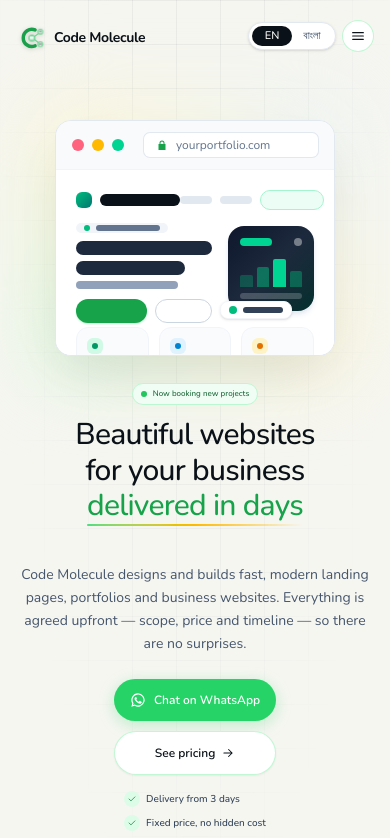
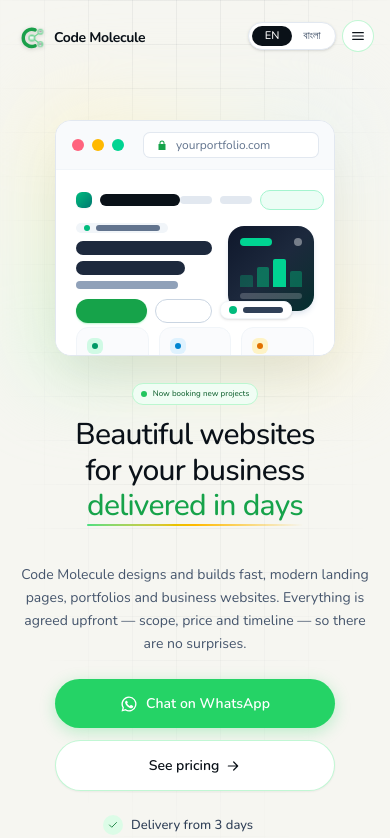
Before and after one commit to Sakib577/scriptVillage-web, a Next.js app: page / in a window 390 px wide. Shown: the top 838 px of the page. Built offline with nearby package versions, Linux system fonts and the light colour scheme; a web font is replaced by a local one.

Commit message:
Adjust Hero and Services sections for improved spacing; reduce padding for better layout consistency

```diff
--- a/components/sections/Hero.js
+++ b/components/sections/Hero.js
@@ -127,7 +127,7 @@
       : "hero-text-idle-bottom";
 
   return (
-    <section id="top" className="relative overflow-hidden pt-20 pb-10 sm:pt-32 sm:pb-16 lg:flex lg:min-h-[calc(100dvh-4.25rem)] lg:items-center lg:pt-20 lg:pb-6">
+    <section id="top" className="relative overflow-hidden pt-20 pb-4 sm:pt-32 sm:pb-16 lg:flex lg:min-h-[calc(100dvh-4.25rem)] lg:items-center lg:pt-20 lg:pb-6">
       <div className="bg-grid absolute inset-0 [mask-image:radial-gradient(ellipse_at_top,black_30%,transparent_75%)]" />
 
       <div className="relative mx-auto grid w-full max-w-7xl grid-cols-12 gap-x-2 gap-y-6 px-4 sm:gap-x-6 sm:px-6 lg:gap-x-16 lg:px-8">
@@ -174,31 +174,31 @@
         </div>
 
         {/* ── Mobile: Row 3 | Desktop: Left Column (Row 2) ── */}
-        <div className="col-span-12 row-start-3 lg:col-span-6 lg:row-start-2 lg:row-span-1 lg:-mt-4 flex flex-col items-center lg:items-start">
-          <div className="flex flex-col gap-2.5 sm:flex-row sm:gap-3.5">
+        <div className="col-span-12 row-start-3 lg:col-span-6 lg:row-start-2 lg:row-span-1 lg:-mt-4 flex flex-col items-center lg:items-start w-full">
+          <div className="flex w-full max-w-[280px] sm:max-w-none flex-col gap-3 sm:flex-row sm:gap-3.5">
             <a
               href={whatsappLink(t.contact.form.intro)}
               target="_blank"
               rel="noopener noreferrer"
-              className="group btn-fancy btn-shimmer btn-glow-whatsapp inline-flex items-center justify-center gap-2 rounded-full bg-[#25D366] px-4 py-3 text-[12px] font-semibold text-white transition hover:-translate-y-0.5 hover:bg-[#20ba59] sm:gap-2.5 sm:px-7 sm:py-4 sm:text-base"
+              className="group btn-fancy btn-shimmer btn-glow-whatsapp inline-flex w-full sm:w-auto items-center justify-center gap-2 rounded-full bg-[#25D366] px-5 py-3.5 text-[14px] font-semibold text-white transition hover:-translate-y-0.5 hover:bg-[#20ba59] sm:gap-2.5 sm:px-7 sm:py-4 sm:text-base"
             >
-              <WhatsAppIcon className="h-4 w-4 transition-transform duration-200 group-hover:scale-110 sm:h-5 sm:w-5" />
+              <WhatsAppIcon className="h-4.5 w-4.5 transition-transform duration-200 group-hover:scale-110 sm:h-5 sm:w-5" />
               <span>{h.primary}</span>
             </a>
             <a
               href="#pricing"
-              className="group btn-fancy inline-flex items-center justify-center gap-1.5 rounded-full border border-brand-200/90 bg-white px-4 py-3 text-[12px] font-semibold text-ink shadow-xs transition hover:-translate-y-0.5 hover:border-brand-500 hover:text-brand-600 sm:gap-2 sm:px-7 sm:py-4 sm:text-base"
+              className="group btn-fancy inline-flex w-full sm:w-auto items-center justify-center gap-1.5 rounded-full border border-brand-200/90 bg-white px-5 py-3.5 text-[14px] font-semibold text-ink shadow-xs transition hover:-translate-y-0.5 hover:border-brand-500 hover:text-brand-600 sm:gap-2 sm:px-7 sm:py-4 sm:text-base"
             >
               <span>{h.secondary}</span>
-              <Icon name="arrow" className="h-3.5 w-3.5 transition-transform duration-200 ease-out group-hover:translate-x-1 sm:h-4 sm:w-4" />
+              <Icon name="arrow" className="h-4 w-4 transition-transform duration-200 ease-out group-hover:translate-x-1" />
             </a>
           </div>
 
-          <ul className="mt-4 flex flex-col gap-2 text-[10px] font-medium text-slate-700 sm:mt-8 sm:flex-row sm:flex-wrap sm:gap-x-6 sm:text-sm">
+          <ul className="mt-6 flex flex-col gap-2.5 text-[13px] font-medium text-slate-700 sm:mt-8 sm:flex-row sm:flex-wrap sm:gap-x-6 sm:text-sm">
             {h.points.map((p) => (
-              <li key={p} className="flex items-center gap-1.5">
-                <span className="flex h-4 w-4 shrink-0 items-center justify-center rounded-full bg-brand-100 text-brand-700 sm:h-5 sm:w-5">
-                  <Icon name="check" className="h-2.5 w-2.5 sm:h-3.5 sm:w-3.5" />
+              <li key={p} className="flex items-center gap-2">
+                <span className="flex h-5 w-5 shrink-0 items-center justify-center rounded-full bg-brand-100 text-brand-700 sm:h-5 sm:w-5">
+                  <Icon name="check" className="h-3 w-3 sm:h-3.5 sm:w-3.5" />
                 </span>
                 {p}
               </li>
--- a/components/sections/Services.js
+++ b/components/sections/Services.js
@@ -156,7 +156,7 @@
   const s = t.services;
 
   return (
-    <section id="services" className="py-16 sm:py-24 lg:py-28">
+    <section id="services" className="py-10 sm:py-24 lg:py-28">
       <div className="mx-auto max-w-7xl px-4 sm:px-6 lg:px-8">
         <SectionHeading eyebrow={s.eyebrow} title={s.title} subtitle={s.subtitle} />
 
```
